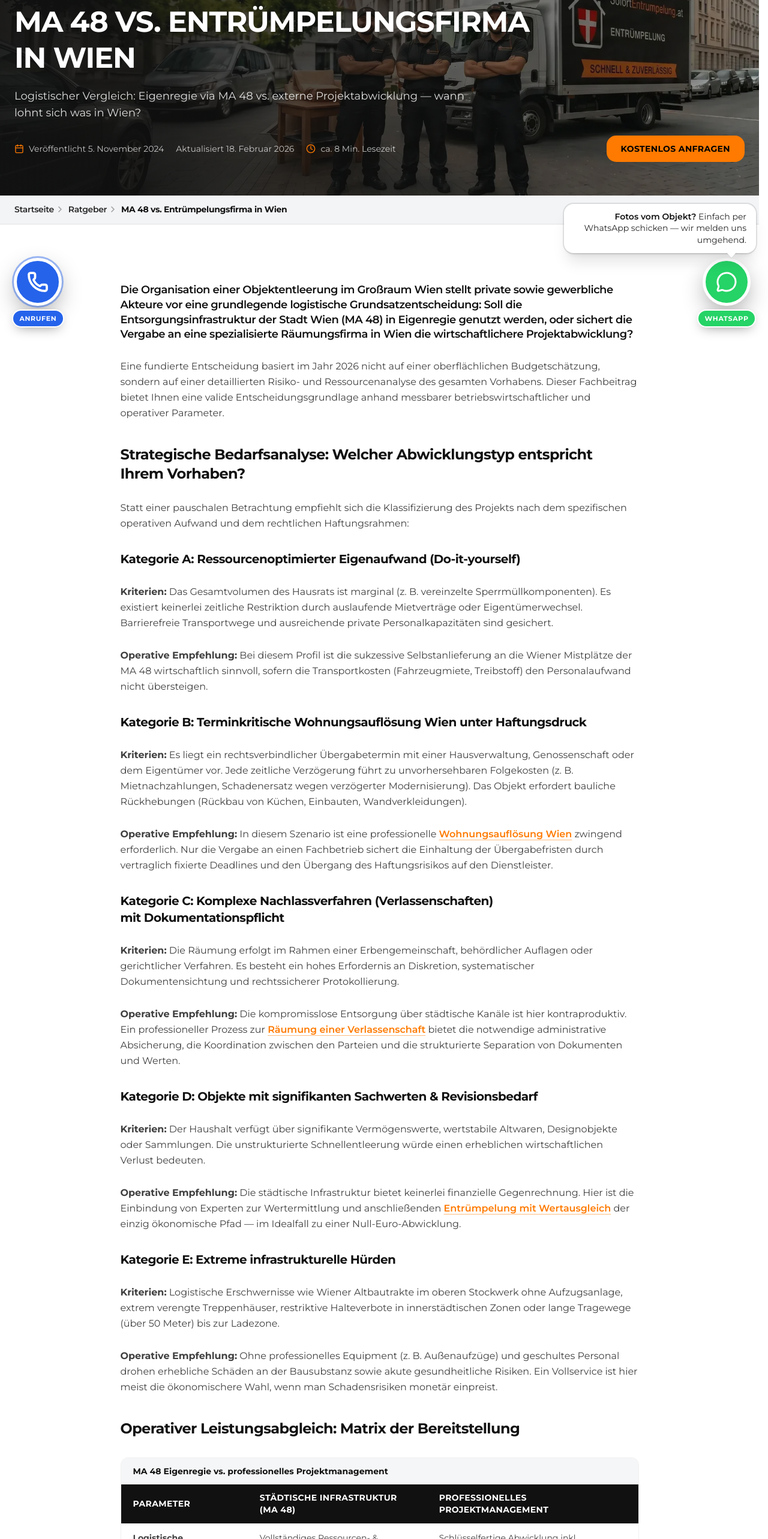
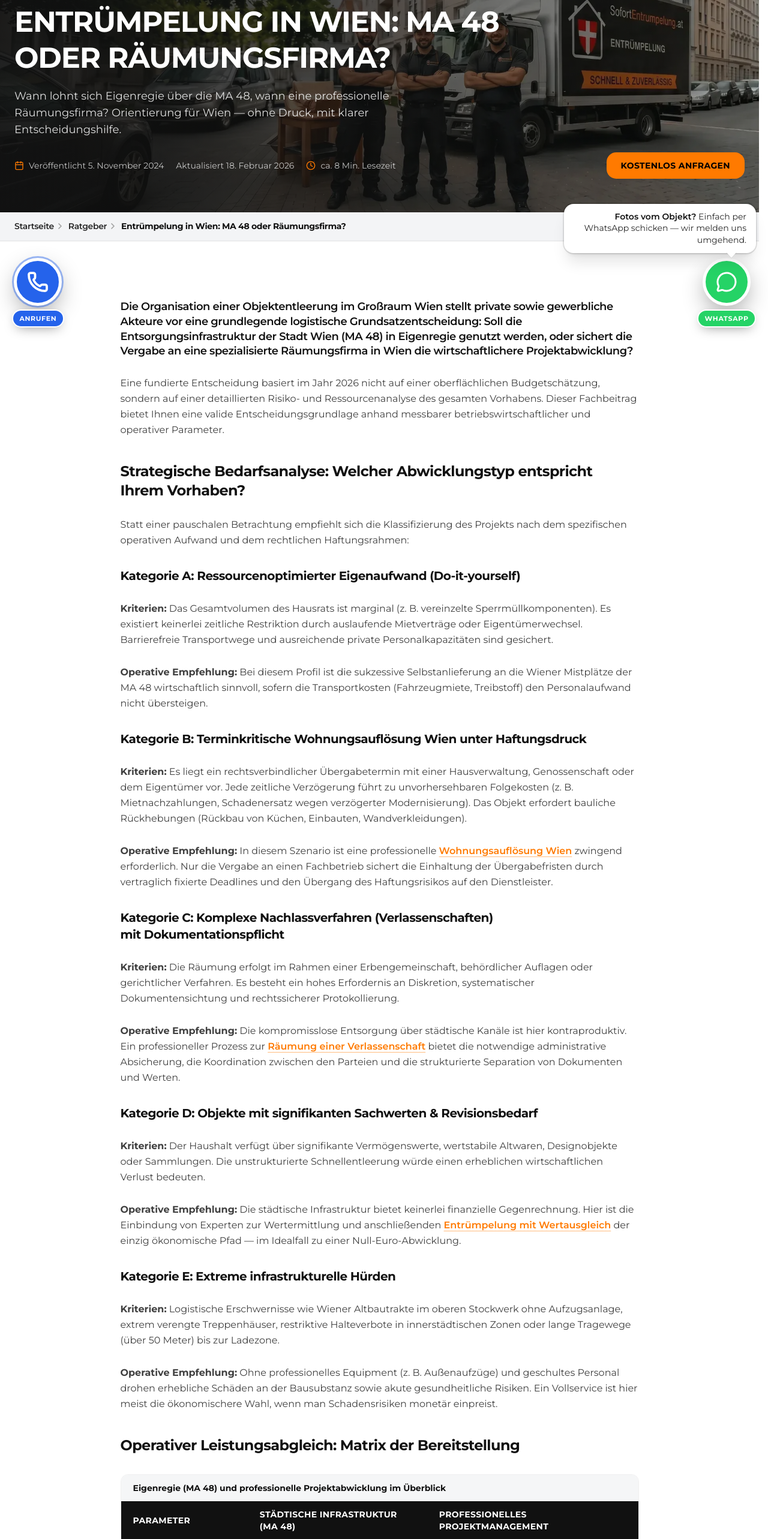
Before and after one commit to Ismailjobs/sofortentr-mpelung, a Next.js app: page /ratgeber/ma-48-vs-entruempelungsfirma-wien in a window 1280 px wide. Shown: the part 234-2800 px from the top of the page at 60% size. Built offline with nearby package versions, Linux system fonts and the light colour scheme; no server answers.

Commit message:
viyana ma48 saygı

```diff
--- a/src/components/ratgeber/articles/ma-48-vs-entruempelungsfirma-wien.tsx
+++ b/src/components/ratgeber/articles/ma-48-vs-entruempelungsfirma-wien.tsx
@@ -19,14 +19,14 @@ import type { RatgeberArticleMeta } from "@/data/ratgeber/types";
 
 export const meta: RatgeberArticleMeta = {
   slug: "ma-48-vs-entruempelungsfirma-wien",
-  title: "MA 48 vs. Entrümpelungsfirma in Wien",
-  seoTitle: "MA 48 vs. Entrümpelungsfirma Wien — Logistikvergleich 2026",
-  ogTitle: "Eigenregie MA 48 oder Räumungsfirma? Entscheidungshilfe Wien",
+  title: "Entrümpelung in Wien: MA 48 oder Räumungsfirma?",
+  seoTitle: "Entrümpelung Wien — MA 48 Eigenregie oder Räumungsfirma? Ratgeber 2026",
+  ogTitle: "MA 48 oder Räumungsfirma? Entscheidungshilfe für Wien",
   focusKeyword: "MA 48 Entrümpelung Wien",
   description:
-    "MA 48 Eigenregie oder professionelle Räumungsfirma in Wien? Logistikvergleich, Kostenfallen, Wertausgleich und Checkliste für die richtige Entscheidung 2026.",
+    "Wann eignet sich die MA 48 in Eigenregie, wann eine professionelle Räumungsfirma in Wien? Orientierung zu Ablauf, Kosten, Wertausgleich und Checkliste — neutral erklärt.",
   excerpt:
-    "Logistischer Vergleich: Eigenregie via MA 48 vs. externe Projektabwicklung — wann lohnt sich was in Wien?",
+    "Wann lohnt sich Eigenregie über die MA 48, wann eine professionelle Räumungsfirma? Orientierung für Wien — ohne Druck, mit klarer Entscheidungshilfe.",
   publishedAt: "2024-11-05",
   updatedAt: "2026-02-18",
   keywords: [
@@ -162,7 +162,7 @@ export default function Ma48VsEntruempelungsfirmaWien() {
 
       <RatgeberH2>Operativer Leistungsabgleich: Matrix der Bereitstellung</RatgeberH2>
 
-      <RatgeberTableWrap caption="MA 48 Eigenregie vs. professionelles Projektmanagement">
+      <RatgeberTableWrap caption="Eigenregie (MA 48) und professionelle Projektabwicklung im Überblick">
         <RatgeberThead>
           <tr>
             <RatgeberTh>Parameter</RatgeberTh>
--- a/src/data/ratgeber/ratgaber-readme.md
+++ b/src/data/ratgeber/ratgaber-readme.md
@@ -132,16 +132,16 @@
 
 ---
 
-## Artikel 2 — MA 48 vs. Entrümpelungsfirma in Wien
+## Artikel 2 — Entrümpelung in Wien: MA 48 oder Räumungsfirma?
 
 | Feld | Wert |
 |------|------|
 | **Slug** | `ma-48-vs-entruempelungsfirma-wien` |
 | **URL** | `/ratgeber/ma-48-vs-entruempelungsfirma-wien` |
 | **Datei** | `src/components/ratgeber/articles/ma-48-vs-entruempelungsfirma-wien.tsx` |
-| **H1** | MA 48 vs. Entrümpelungsfirma in Wien |
-| **SEO-Titel** | MA 48 vs. Entrümpelungsfirma Wien — Logistikvergleich 2026 |
-| **OG-Titel** | Eigenregie MA 48 oder Räumungsfirma? Entscheidungshilfe Wien |
+| **H1** | Entrümpelung in Wien: MA 48 oder Räumungsfirma? |
+| **SEO-Titel** | Entrümpelung Wien — MA 48 Eigenregie oder Räumungsfirma? Ratgeber 2026 |
+| **OG-Titel** | MA 48 oder Räumungsfirma? Entscheidungshilfe für Wien |
 | **Veröffentlicht** | 2024-11-05 |
 | **Aktualisiert** | 2026-02-18 |
 | **Lesezeit** | ca. 8 Min. |
```
